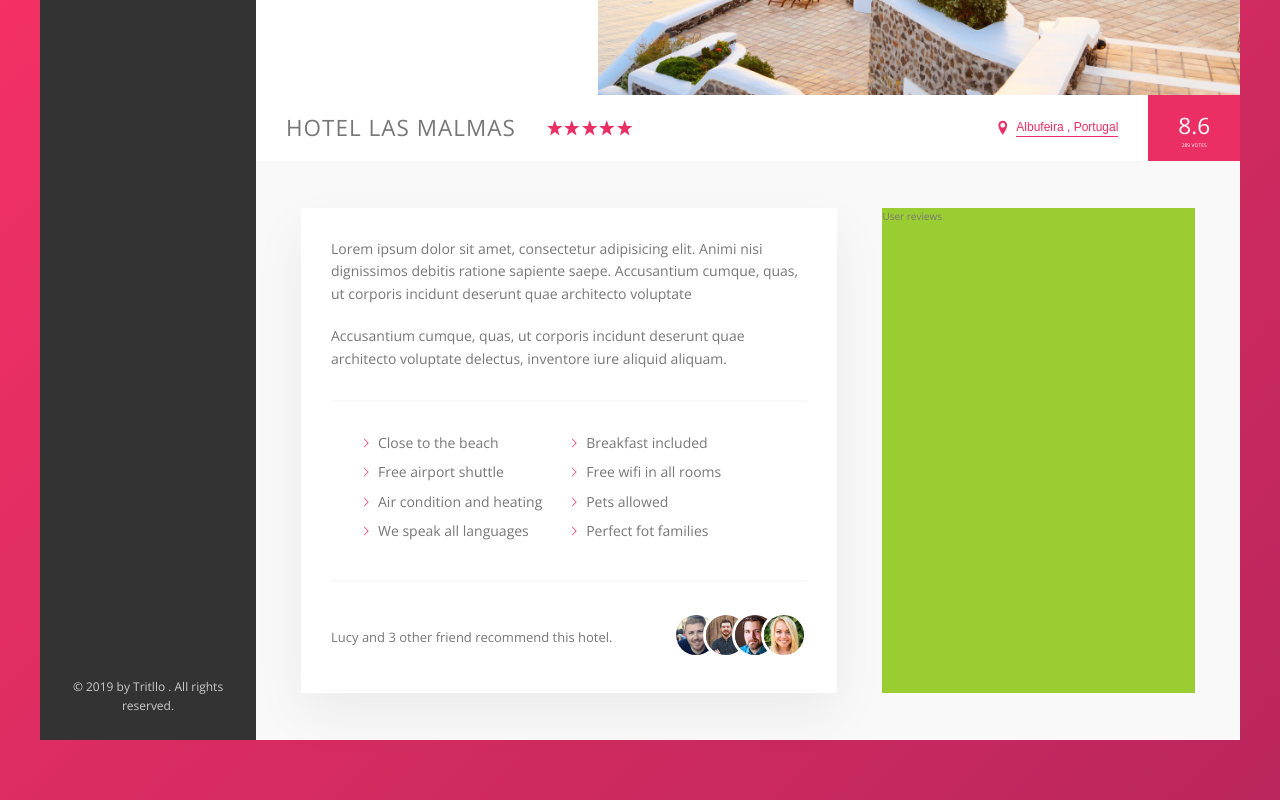
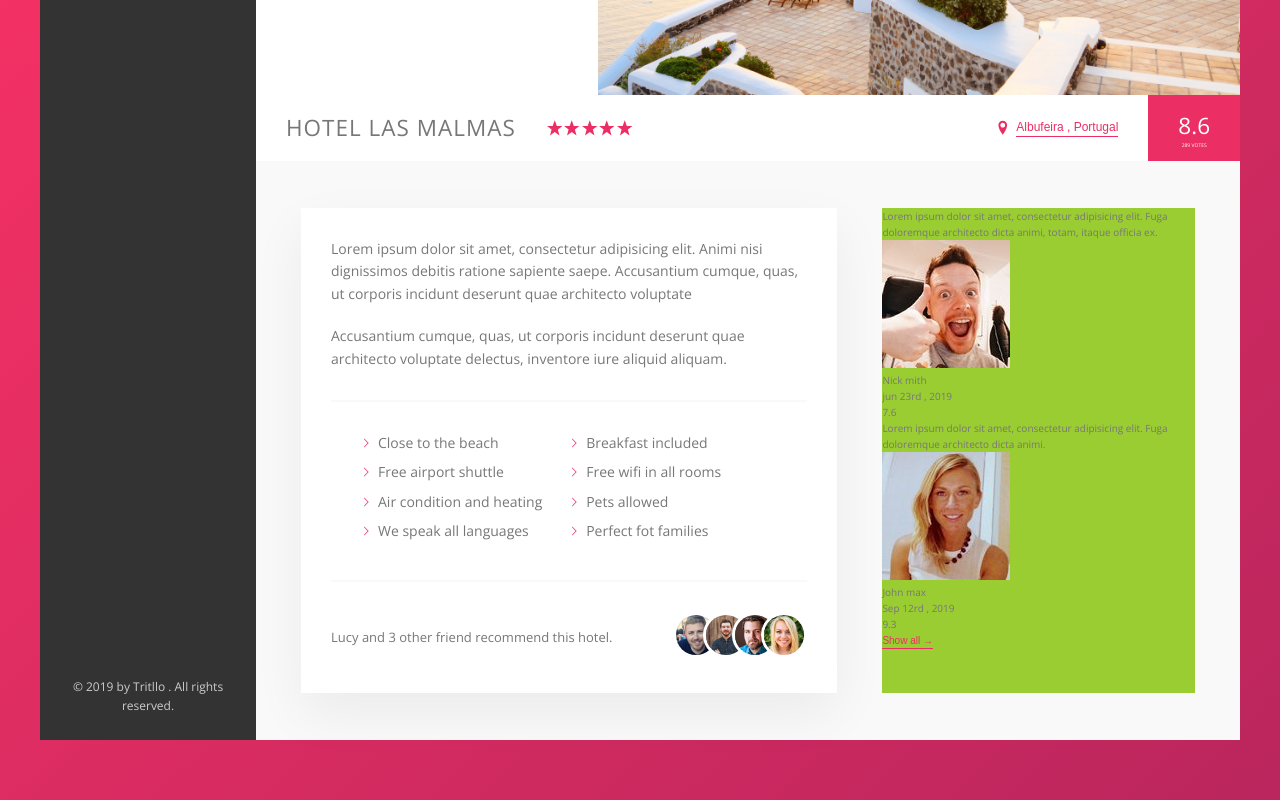
Before and after one commit to raminrez/Tritllo, a website: page index.html in a window 1280 px wide. Shown: the part 420-1220 px from the top of the page. Drawn offline with nearby package versions, Linux system fonts and the light colour scheme.

Commit message:
Revies Section

```diff
--- a/index.html
+++ b/index.html
@@ -206,8 +206,51 @@
                 </div>
               </div>
             </div>
+
             <div class="user-reviews">
-              User reviews
+              <figure class="review">
+                <blockquote class="review__text">
+                  Lorem ipsum dolor sit amet, consectetur adipisicing elit. Fuga
+                  doloremque architecto dicta animi, totam, itaque officia ex.
+                </blockquote>
+                <figcaption class="review__user">
+                  <img
+                    src="img/user-1.jpg"
+                    alt="Reviewr user 1"
+                    class="review__photo"
+                  />
+                  <div class="review__user-box">
+                    <p class="review__user-name">Nick mith</p>
+                    <p class="review__user-date">jun 23rd , 2019</p>
+                  </div>
+                  <div class="review__rating">
+                    7.6
+                  </div>
+                </figcaption>
+              </figure>
+
+              <figure class="review">
+                <blockquote class="review__text">
+                  Lorem ipsum dolor sit amet, consectetur adipisicing elit. Fuga
+                  doloremque architecto dicta animi.
+                </blockquote>
+                <figcaption class="review__user">
+                  <img
+                    src="img/user-2.jpg"
+                    alt="Reviewr user 2"
+                    class="review__photo"
+                  />
+                  <div class="review__user-box">
+                    <p class="review__user-name">John max</p>
+                    <p class="review__user-date">Sep 12rd , 2019</p>
+                  </div>
+                  <div class="review__rating">
+                    9.3
+                  </div>
+                </figcaption>
+              </figure>
+
+              <button class="btn-inline">Show all <span>&rarr;</span></button>
             </div>
           </div>
         </main>
```
